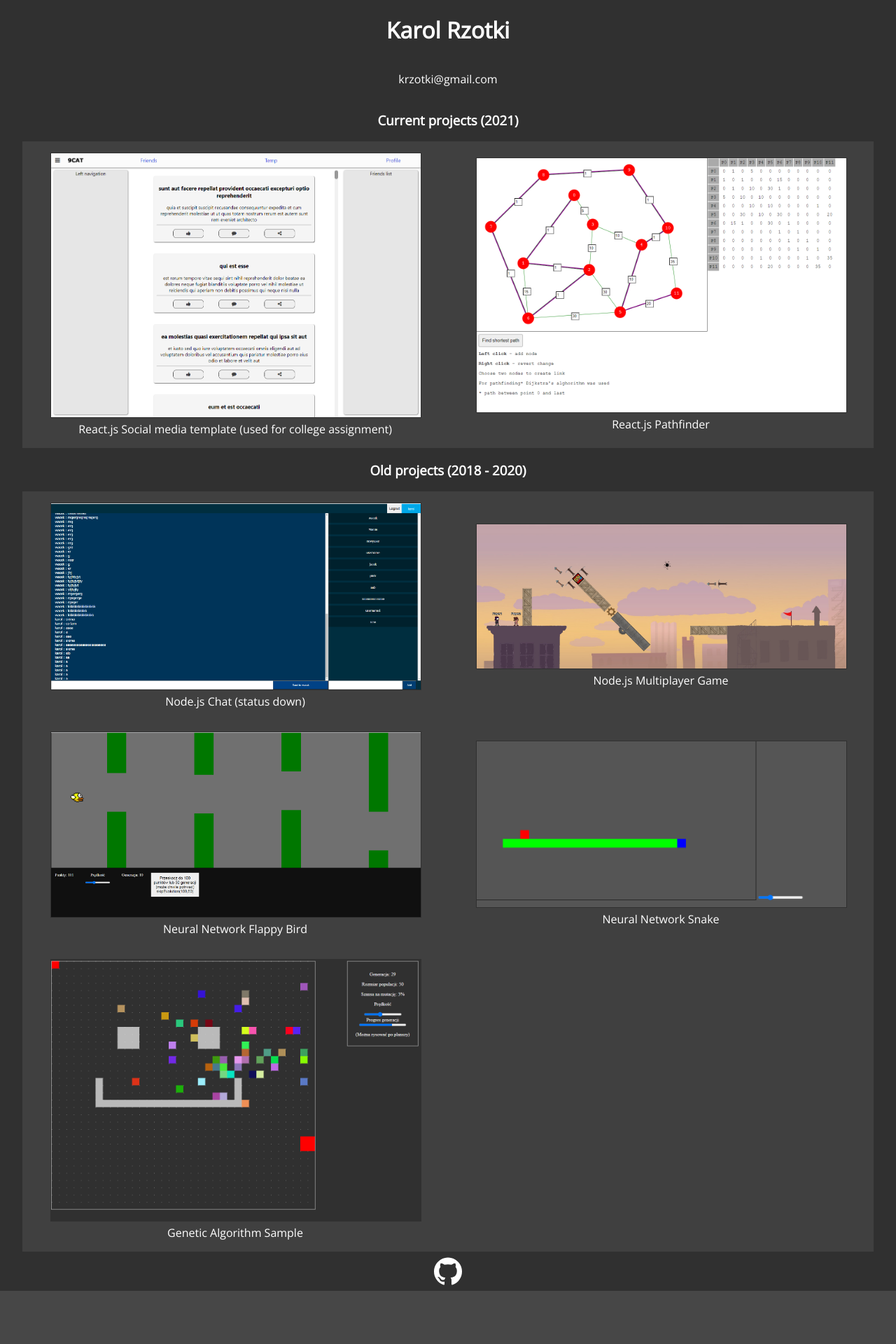
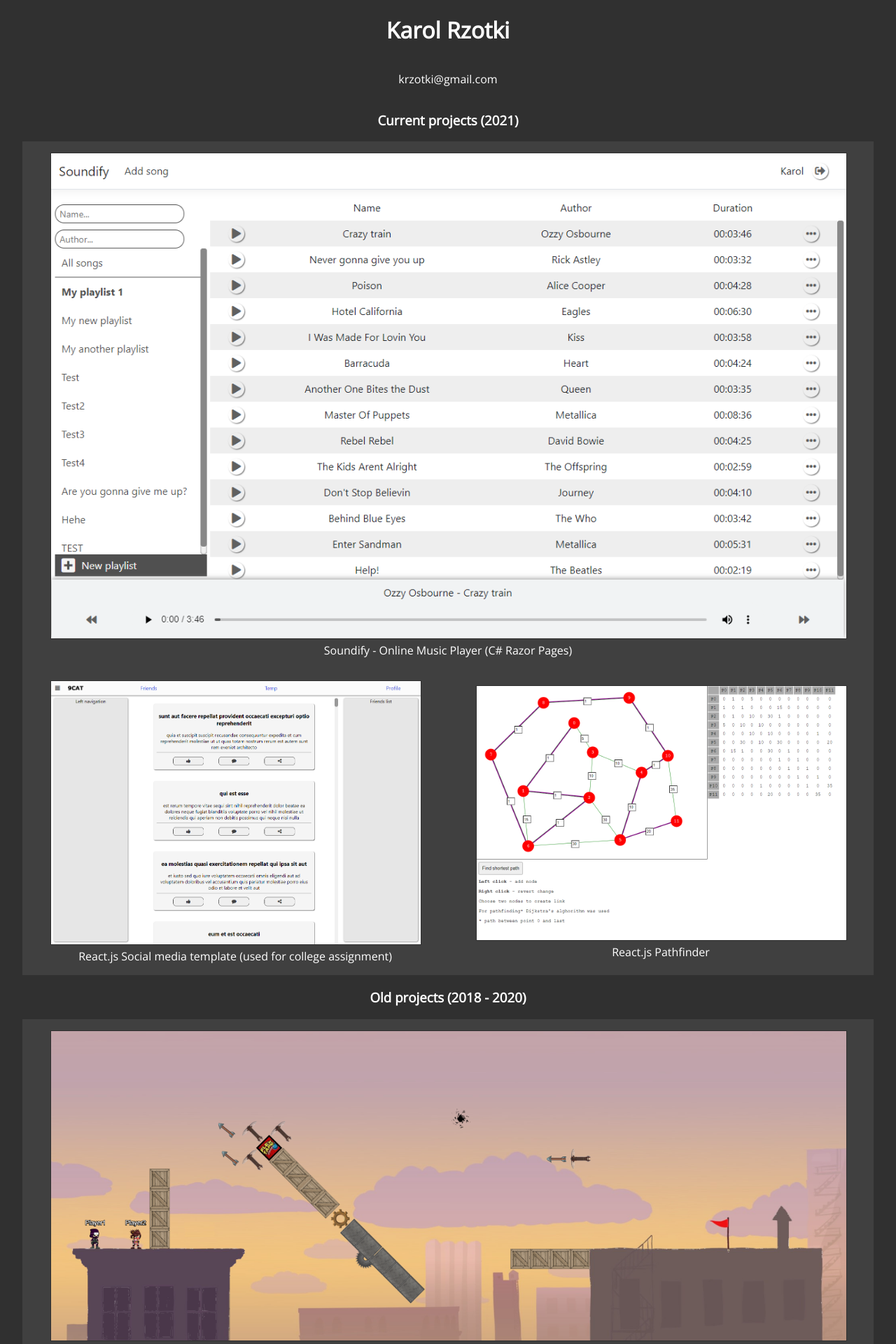
Before and after one commit to krzotki/karol-rzotki, a PHP site: page / in a window 1280 px wide. Shown: the top 1920 px of the page at 70% size. Before the commit the page ends 1844 px from the top, so only its background shows below. Run offline with PHP 8.4, Linux system fonts and the light colour scheme.

Commit message:
added soundify

```diff
--- a/index.html
+++ b/index.html
@@ -28,6 +28,11 @@
 					<figcaption class = "title">React.js Pathfinder</figcaption>
 				</figure>
 
+				<figure class="project" >
+					<a href="#"> <img src ="soundify.png" /> </a>
+					<figcaption class = "title">Soundify - Online Music Player (C# Razor Pages) </figcaption>
+				</figure>
+
 			</section>
 
 			<h3>Old projects (2018 - 2020)</h3>
@@ -37,12 +42,6 @@
 				<figure class="project" >
 					<a target="_blank" href="https://rzotki-chat.herokuapp.com"> <img src ="chat.png" /> </a>
 					<figcaption class = "title">Node.js Chat (status down)</figcaption>
-				</figure>
-
-				<figure class="project" >
-
-					<a target="_blank" href="https://rzotki-mpgame.herokuapp.com/"><img src ="mp_game.png" /></a>
-					<figcaption class = "title">Node.js Multiplayer Game</figcaption>
 				</figure>
 
 				<figure class="project" >
@@ -62,10 +61,14 @@
 					<a target="_blank" href="https://rzotki-simple-genetic.herokuapp.com/"><img src ="genetic.png" /></a>
 					<figcaption class = "title">Genetic Algorithm Sample </figcaption>
 				</figure>
+
 				<figure class="project" >
+
+					<a target="_blank" href="https://rzotki-mpgame.herokuapp.com/"><img src ="mp_game.png" /></a>
+					<figcaption class = "title">Node.js Multiplayer Game</figcaption>
+				</figure>
 			</section>
 
-			</figure>
 
 		</main>
 		<footer id="footer"><a href="https://github.com/krzotki" target="_blank"><img id="gitlogo" src="git.svg" alt="GitHub"/> </a></footer>
--- a/style.css
+++ b/style.css
@@ -46,7 +46,7 @@ img:hover
 .projects
 {
 	display:flex;
-	flex-wrap:wrap;
+	flex-flow: wrap-reverse;
 	align-items:center;
 	background:#404040;
 	width:95%;
```
Also changed, not shown: soundify.png (added).
